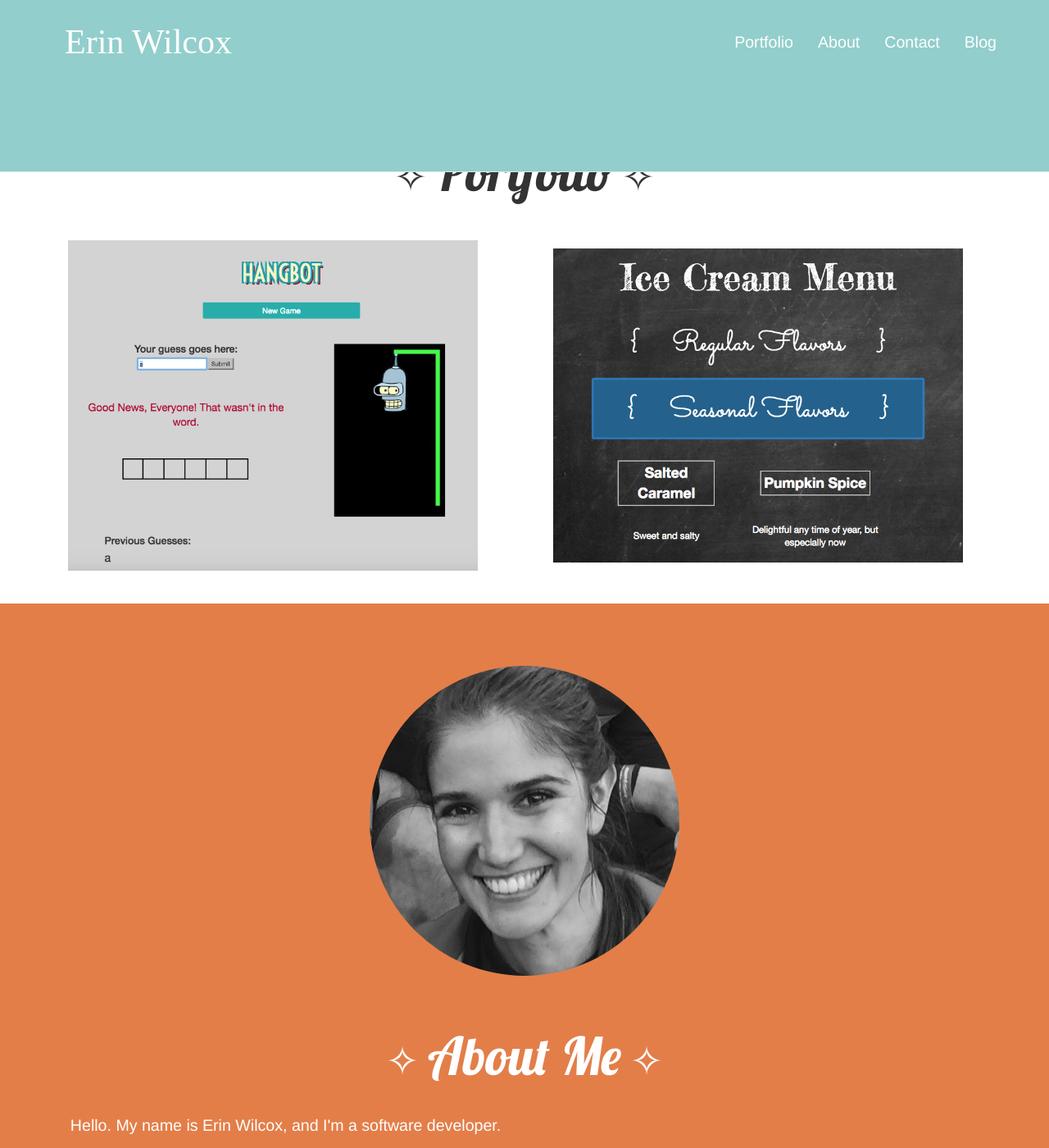
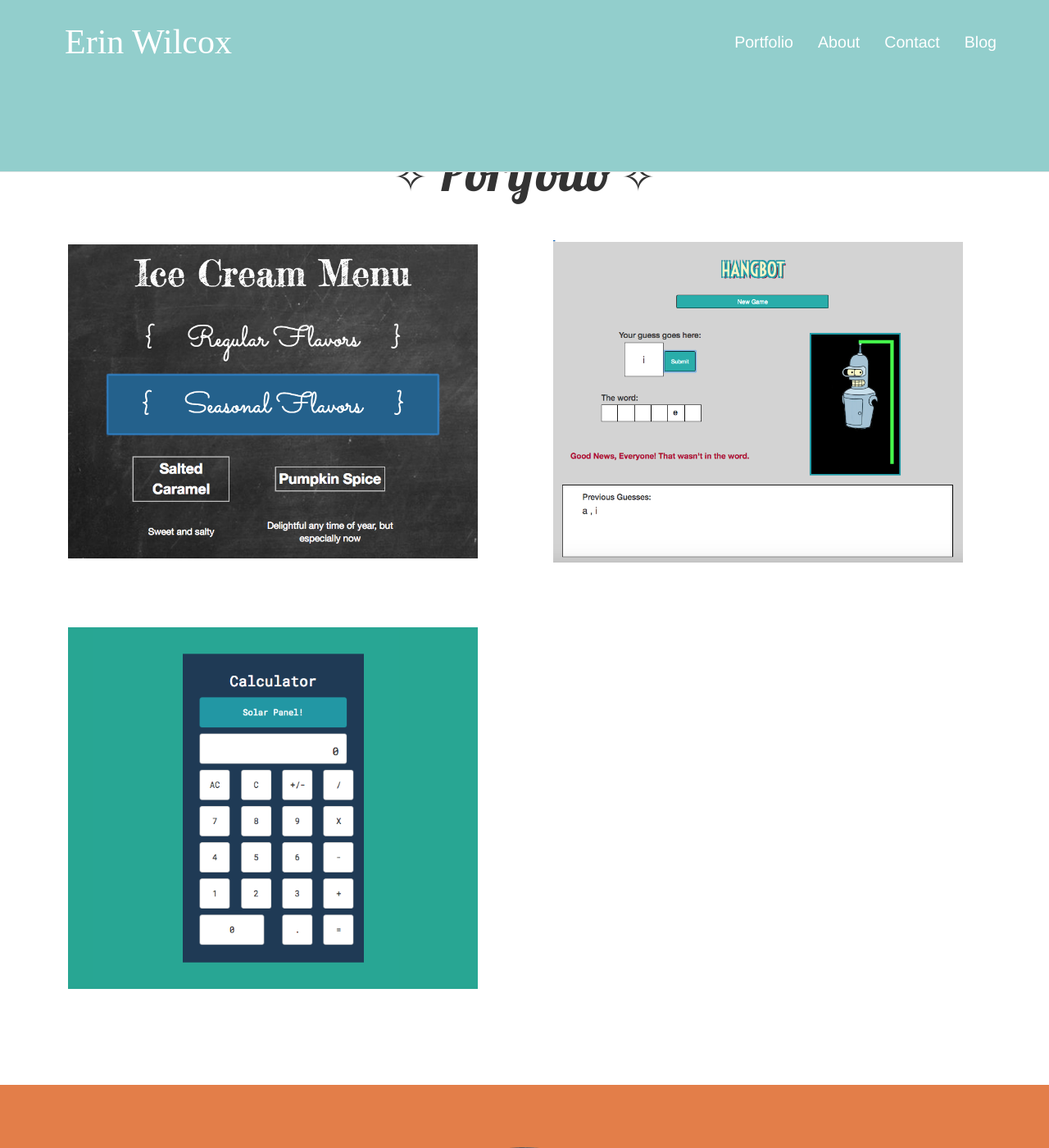
Before and after one commit to brookin8/brookin8.github.io, a Jekyll site: the page built from index.html, in a window 1280 px wide and 1400 px high. Shown: the whole window at 82% size. Built offline with Jekyll 4.4.1, drawn with Linux system fonts in a browser that asks for light colours; nearby versions of some CDN libraries; some web fonts are replaced.

Commit message:
Added calculator to portfolio

```diff
--- a/_includes/header.html
+++ b/_includes/header.html
@@ -20,6 +20,7 @@
     <link rel="stylesheet" href="font-awesome/css/font-awesome.min.css">
 
     <!-- Placeholder for adding custom CSS-->
+    <link rel="stylesheet" href="../css/style.css">
     <style>
 
     body.container {
--- /dev/null
+++ b/css/style.css
@@ -0,0 +1,234 @@
+body.container {
+      margin-right:0%;
+      width:100%;
+    }
+
+.container {
+      width:100%;
+      margin-left:auto;
+      margin-right:0%;
+      padding-left:0px;
+      padding-right:0px;
+    }
+
+.blogLinkFormat a {
+      text-decoration:none;
+      color:#E37E49;
+    }
+
+.blogLinkFormat a:hover {
+      color:#000000;
+    }
+
+.nav.navbar-nav.navbar-right a {
+    color:#ffffff;
+    }
+
+.nav.navbar-nav.navbar-right a:hover {
+    color:#E37E49;
+    }
+
+#nameHeader {
+    color:#ffffff;
+    }
+
+.aboutImage {
+    margin-top:6%;
+    width:30%;
+    margin-left:auto;
+    margin-right:auto;
+    }
+
+    #portfolioSection {
+      margin-top:3%;
+    }
+
+    .modalImage {
+      width:50%;
+      margin-top:2%;
+      margin-left:auto;
+      margin-right:auto;
+    }
+
+    .modalText {
+      margin-bottom:2%;
+      margin-top:2%;
+      width:80%;
+      text-align:center;
+      margin-left:auto;
+      margin-right:auto;
+    }
+
+    .modalContent {
+      width:50%;
+    }
+
+    #socialMedia {
+      margin-bottom:2%;
+    }
+
+    #sendButton {
+      background-color:#E37E49;
+      border-color: #E37E49;
+    }
+
+    #contactMe {
+      margin-left:2%;
+      margin-right:2%;
+    }
+
+    .portfolioRow {
+      margin-left:auto;
+      margin-right:auto;
+    }
+
+@media only screen and (max-width: 736px) {
+          h1 {
+            font-size:220%;
+          }
+
+          .headingWords {
+            font-size:150%;
+          }
+
+          h3 {
+            font-size:100%;
+          }
+          .navbar-brand {
+            font-size:200%;
+            color:#ffffff;
+            font-family: 'Atomic Age', cursive;
+
+          }
+          #navbar-collapse {
+            font-size: 60%;
+            color:#ffffff;
+          }
+          p {
+            font-size:120%;
+            margin-left:3%;
+          }
+          #blogHeader {
+            font-size:125%;
+          }
+          #blogHomePageHeader {
+            font-size:120%;
+          }
+          .blogHomePageBody {
+            font-size:75%;
+          }
+          .aboutImage {
+            width:50%;
+          }
+          .portfolioImage {
+            width:130%;
+            margin-right:auto;
+          }
+
+          .portfolioButton {
+            background-color:#ffffff;
+            border:none;
+            height:90%;
+            width:90%;
+            margin-bottom:0;
+            padding-left:0;
+            padding-right:0;
+            padding-bottom:0;
+            padding-top:0;
+
+          }
+
+           .portfolioButton:hover{
+            border:3px solid #616F7F;
+            height:90%;
+            width:90%;
+            margin-bottom:5%;
+            margin-bottom:0;
+            margin-left:0;
+
+          }
+
+          .portfolioRow {
+            margin-left:auto;
+            margin-right:auto;
+          }
+
+          #portfolioColumn {
+            padding-left:auto;
+            padding-right:auto;
+          }
+
+        }
+
+@media only screen and (min-width: 736px) {
+
+          h1 {
+            font-size:350%;
+          }
+
+          .headingWords {
+            font-size:130%;
+          }
+
+          h3 {
+            font-size:175%;
+          }
+
+         #desktopMenu {
+            height:15%;
+            padding-left:5%;
+            padding-right:5%;
+            padding-top:2%;
+            padding-bottom:2%;
+         }
+         #bs-example-navbar-collapse-1.collapse.navbar-collapse {
+            height:15%;
+            font-size:140%;
+         }
+         .navbar-header {
+            height:15%;
+         }
+
+         .navbar-brand {
+            font-size:300%;
+            color:#ffffff;
+            font-family: 'Atomic Age', cursive;
+          }
+
+          #navbar-collapse {
+            font-size: 140%;
+            color:#ffffff;
+          }
+
+          .blogHomePageBody {
+            font-size:120%;
+          }
+
+          p {
+            font-size:140%;
+            padding-left:5%;
+            padding-right:5%;
+          }
+          .portfolioImage {
+            width:100%;
+
+          }
+
+          .portfolioButton {
+            background-color:#ffffff;
+            border:none;
+            height:40%;
+            width:40%;
+            margin-left:6%;
+            margin-bottom:6%;
+
+          }
+
+           .portfolioButton:hover{
+            border:3px solid #616F7F;
+            height:40%;
+            width:40%;
+            margin-left:6%;
+
+          }
+   }
--- a/index.html
+++ b/index.html
@@ -11,12 +11,14 @@ permalink: /
 					</div>
 				</div>
 				<div class = "row" id = "portfolioSection">
-					<div class = "col-xs-12">
+					<div class = "col-xs-12" id="portfolioColumn">
 
 							<!-- Modal HTML embedded directly into document -->
+				 				<button type="button" data-toggle="modal" data-target="#portfolio2" class="portfolioButton"><img src="/portfolio/iceCreamShop.png" class="img portfolioImage">
+								</button>
 				 				<button type="button" data-toggle="modal" data-target="#portfolio1" class="portfolioButton"><img src="/portfolio/hangbot.png" class="img portfolioImage">
 								</button>
-								<button type="button" data-toggle="modal" data-target="#portfolio2" class="portfolioButton"><img src="/portfolio/iceCreamShop.png" class="img portfolioImage">
+								<button type="button" data-toggle="modal" data-target="#portfolio3" class="portfolioButton"><img src="/portfolio/calculator.png" class="img portfolioImage">
 								</button>
 
 					</div>
@@ -26,7 +28,7 @@ permalink: /
 						<div class="modal-dialog modal-lg">
 							<div class="modal-content">
 								<img src="/portfolio/hangbot.png" class="img img-responsive modalImage">
-								    <p class = "modalText">It's fun on the bun! A Futurama take on classic Hangman. The original source code can be found on my <a href="https://github.com/brookin8/iceCreamMenu2.0">github</a>, and the game has been deployed <a href="https://ice-cream-menu-2.herokuapp.com/">here</a></p>
+								    <p class = "modalText">It's fun on the bun! A Futurama take on classic Hangman. The original source code can be found on my <a href="https://github.com/brookin8/iceCreamMenu2.0">github</a>, and the game has been deployed <a href="https://ice-cream-menu-2.herokuapp.com/">here.</a></p>
 							</div>
 						</div>
 					</div>
@@ -34,7 +36,15 @@ permalink: /
 						<div class="modal-dialog modal-lg">
 							<div class="modal-content">
 								<img src="/portfolio/iceCreamShop.png" class="img img-responsive modalImage">
-								    <p class = "modalText">A menu-generator that dynamically creates an interactive website based on input. My source code can be found on<a href="https://github.com/brookin8/Hangbot"> github</a>, and the game has been deployed <a href="https://hangbot-bender.herokuapp.com/">here</a></p>
+								    <p class = "modalText">A menu-generator that dynamically creates an interactive website based on input. My source code can be found on<a href="https://github.com/brookin8/Hangbot"> github</a>, and the game has been deployed <a href="https://hangbot-bender.herokuapp.com/">here.</a></p>
+							</div>
+						</div>
+					</div>
+					<div class="modal fade" id="portfolio3" tabindex="-1" role="dialog" aria-labelledby="myLargeModalLabel">
+						<div class="modal-dialog modal-lg">
+							<div class="modal-content">
+								<img src="/portfolio/calculator.png" class="img img-responsive modalImage">
+								    <p class = "modalText">A calculator built using mainly JavaScript. The source code can be found on<a href="https://github.com/brookin8/js-calculator"> github</a>, and the app has been deployed <a href="https://calculator-simple.herokuapp.com/">here.</a></p>
 							</div>
 						</div>
 					</div>
```
Also changed, not shown: style.css (deleted, +0 -50 lines), portfolio/calculator.png (added), portfolio/hangbot.png.
